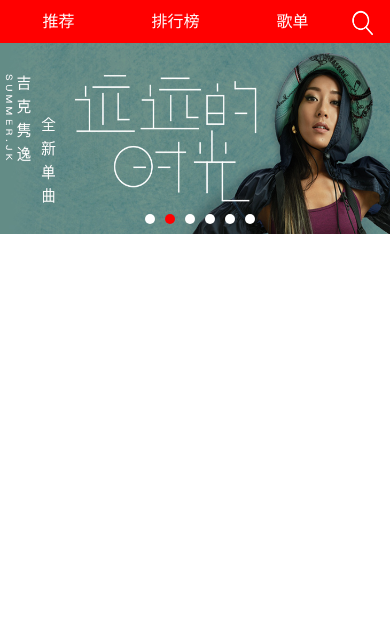
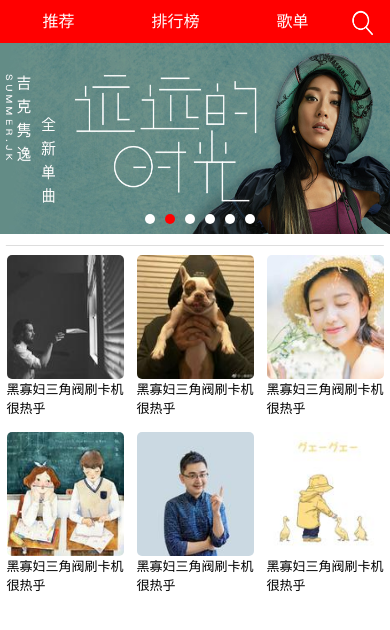
Before and after one commit to LadyYang/Cool-Music, a plain HTML site: page html/index.html in a window 390 px wide. Drawn offline with Linux system fonts and the light colour scheme.

Commit message:
git push origin master

```diff
--- a/css/style.css
+++ b/css/style.css
@@ -63,7 +63,6 @@ body {
         text-align: center;
         line-height: 43px;
         flex-grow: 1;
-        /* border: 1px solid black; */
     }
     .wrapper .nav .nav-content .image {
         display: inline-block;
@@ -118,6 +117,50 @@ body {
     .wrapper .slideshow .slider-index .slider-active {
         background-color: red;
     }
+    /* waterfall */
+    .wrapper .content .separator {
+        position: absolute;
+        top: 240px;
+        width: 97%;
+        height: 1px;
+        left: 50%;
+        transform: translateX(-50%);
+        background-color: #ddd;
+        margin-top: 5px;
+        margin-bottom: 5px;
+    }
+    .wrapper .content .waterfall {
+        width: 100%;
+        position: absolute;
+        /* border: 1px solid black; */
+        top: 255px;
+    }
+    .wrapper .content .waterfall ul {
+        width: 100%;
+        display: flex;
+        flex-wrap: wrap;
+        justify-content: space-around;
+    }
+    .content .waterfall ul li {
+        width: 30%;
+        margin-bottom: 15px;
+    }
+    .content .waterfall li .image {
+        width: 100%;
+        height: 124px;
+    }
+    .content .waterfall li .title {
+        width: 100%;
+        display: inline-block;
+        font-family: Arial, Helvetica, sans-serif;
+        font-size: 13px;
+        font-weight: 300;
+    }
+    .waterfall ul li img {
+        width: 100%;
+        height: 100%;
+        border-radius: 5px;
+    }
     /* song list */
     .song_wrapper {
         width: 900px;
--- a/html/index.html
+++ b/html/index.html
@@ -55,13 +55,44 @@
             </div>
         </div>
         <div class="content">
+            <div class="separator"></div>
             <div class="waterfall">
                 <ul>
                     <li>
                         <div class="image">
-                            <img src="" alt="">
+                            <img src="/images/18742275209205360.jpg" alt="">
                         </div>
-                        <p class="title"></p>
+                        <p class="title">黑寡妇三角阀刷卡机很热乎</p>
+                    </li>
+                    <li>
+                        <div class="image">
+                            <img src="/images/18924794137858123.jpg" alt="">
+                        </div>
+                        <p class="title">黑寡妇三角阀刷卡机很热乎</p>
+                    </li>
+                    <li>
+                        <div class="image">
+                            <img src="/images/19019352137865075.jpg" alt="">
+                        </div>
+                        <p class="title">黑寡妇三角阀刷卡机很热乎</p>
+                    </li>
+                    <li>
+                        <div class="image">
+                            <img src="/images/109951163315570256.jpg" alt="">
+                        </div>
+                        <p class="title">黑寡妇三角阀刷卡机很热乎</p>
+                    </li>
+                    <li>
+                        <div class="image">
+                            <img src="/images/109951163324132839.jpg" alt="">
+                        </div>
+                        <p class="title">黑寡妇三角阀刷卡机很热乎</p>
+                    </li>
+                    <li>
+                        <div class="image">
+                            <img src="/images/109951163325479921.jpg" alt="">
+                        </div>
+                        <p class="title">黑寡妇三角阀刷卡机很热乎</p>
                     </li>
                 </ul>
             </div>
@@ -79,21 +110,21 @@
     <script src="/js/index.js"></script>
     <script>
         window.onload = function () {
-            // document.addEventListener('touchstart', function (e) {
-            //     // console.log(e);
-            //     if (e.touches.length > 1) {
-            //         e.preventDefault();
-            //     }
-            // });
+            document.addEventListener('touchstart', function (e) {
+                // console.log(e);
+                if (e.touches.length > 1) {
+                    e.preventDefault();
+                }
+            });
 
-            // var lastTouchEnd = 0;
-            // document.addEventListener('touchend', function (e) {
-            //     var now = +new Date();
-            //     if (now - lastTouchEnd < 300) {
-            //         e.preventDefault();
-            //     }
-            //     lastTouchEnd = now;
-            // });
+            var lastTouchEnd = 0;
+            document.addEventListener('touchend', function (e) {
+                var now = +new Date();
+                if (now - lastTouchEnd < 300) {
+                    e.preventDefault();
+                }
+                lastTouchEnd = now;
+            });
 
             // document.body.addEventListener('touchmove', function (e) {
             //     e.preventDefault();
```
Also changed, not shown: images/109951163315570256.jpg (added), images/109951163315570256.png (deleted).
